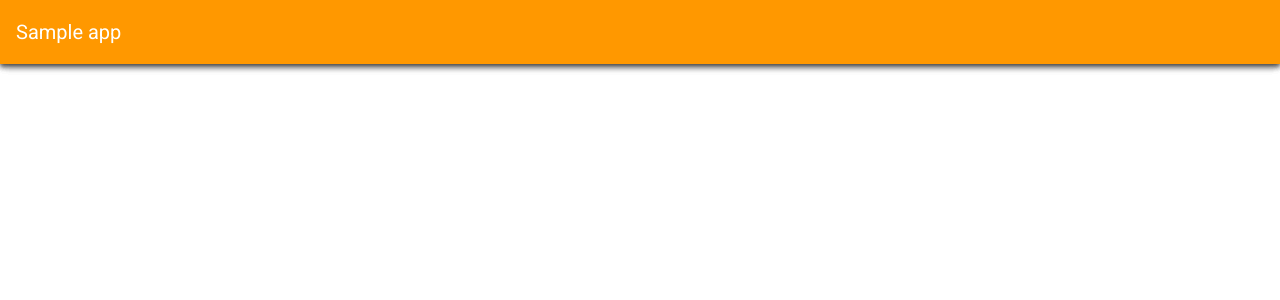
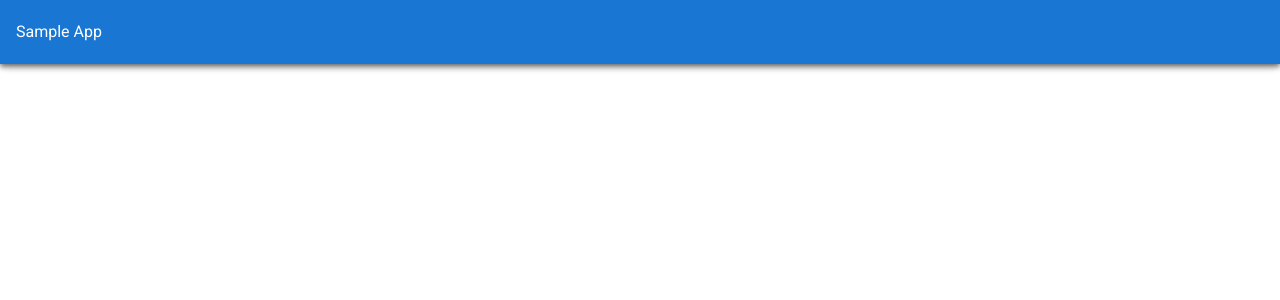
Before and after one commit to bridgecrew-perf4/vue-rails-terraform, a Vue app in the folder front/: page / in a window 1280 px wide. Shown: the top 300 px of the page. Built offline with nearby package versions, Linux system fonts and the light colour scheme.

Commit message:
fix: header vue

```diff
--- a/front/src/components/Header.vue
+++ b/front/src/components/Header.vue
@@ -1,16 +1,10 @@
 <template>
-  <v-app>
-    <v-app-bar app color="orange" dark>
-      <v-toolbar-title>Sample app</v-toolbar-title>
-      <v-spacer></v-spacer>
-    </v-app-bar>
-
-    <v-main>
-      <v-container fluid fill-height align-start>
-        <router-view />
-      </v-container>
-    </v-main>
-  </v-app>
+  <v-app-bar app color="primary" dark>
+    <div class="d-flex align-center">
+      Sample App
+    </div>
+    <v-spacer></v-spacer>
+  </v-app-bar>
 </template>
 
 <script></script>
```
